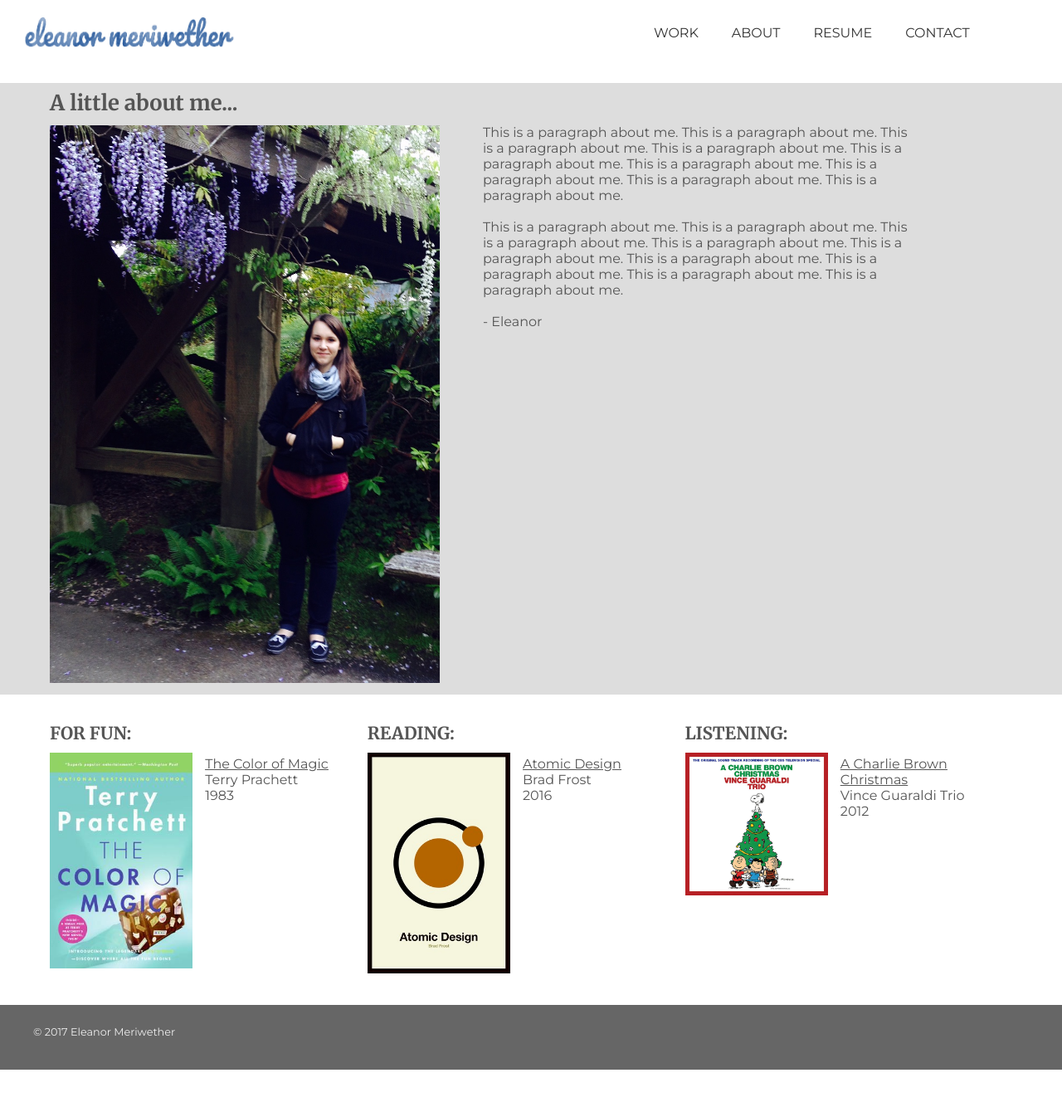
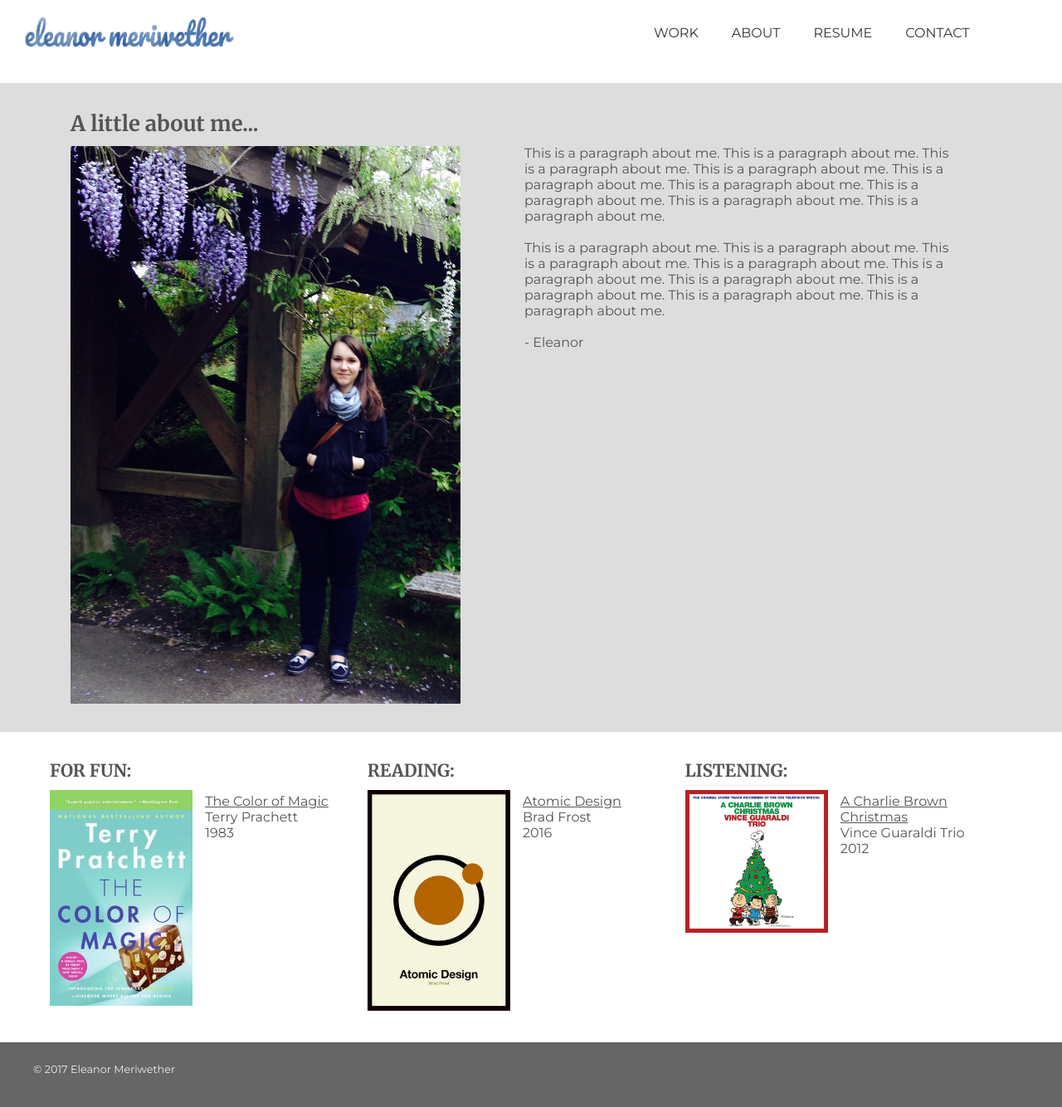
Before and after one commit to emeriwether/emeriwether.github.io, a Jekyll site: the page built from about.html, in a window 1280 px wide. Shown: the whole page at 83% size. Built offline with Jekyll 4.4.1, drawn with Linux system fonts in a browser that asks for light colours; nearby versions of some CDN libraries; before the commit the page ends 1289 px from its top, so only the background shows below that.

Commit message:
adjust spacing on about me

```diff
--- a/css/styles.css
+++ b/css/styles.css
@@ -111,8 +111,8 @@
 section.projectGallery article img { width: 100%; }
 
 /*ABOUT ME*/
-section.main { background-color: #ddd;}
-section.main article div { width: 45%; float: left; text-align: left; }
+section.main { background-color: #ddd; padding-bottom: 30px; }
+section.main article div { width: 45%; float: left; text-align: left; margin-left: 25px; margin-top: 25px;}
 section.main article div p { padding-top: 40px; }
 section.main article div img { width: 90%; }
 
```
